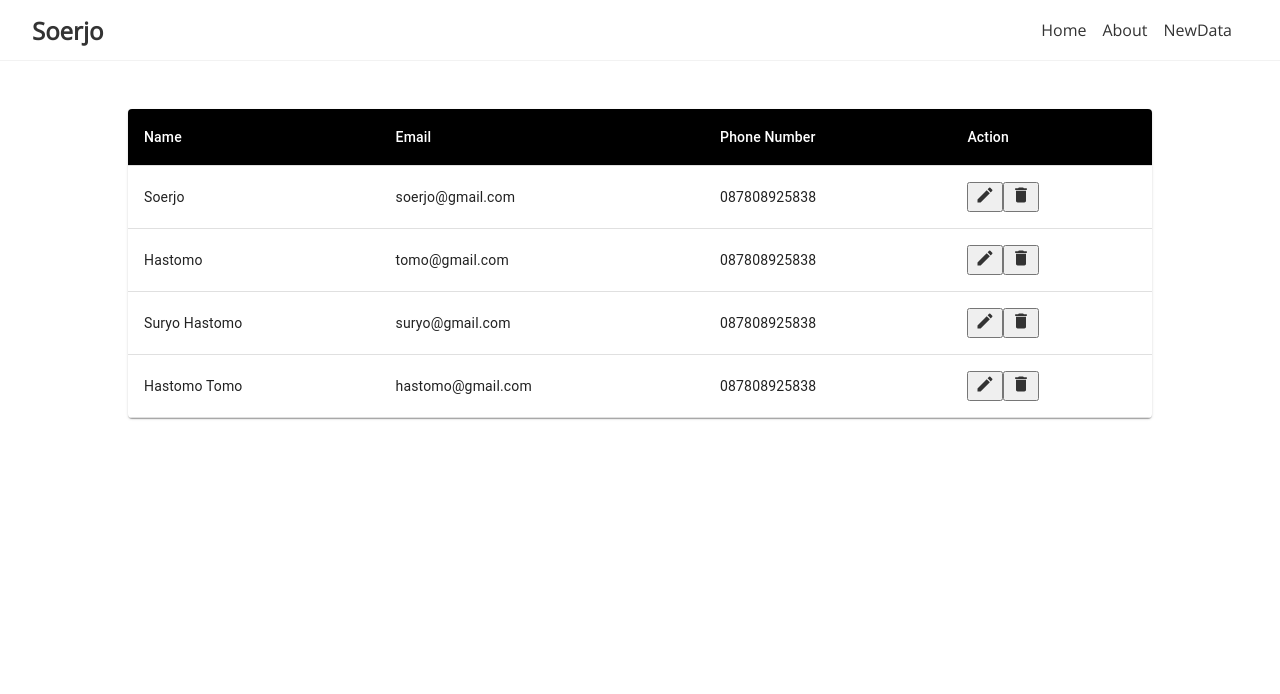
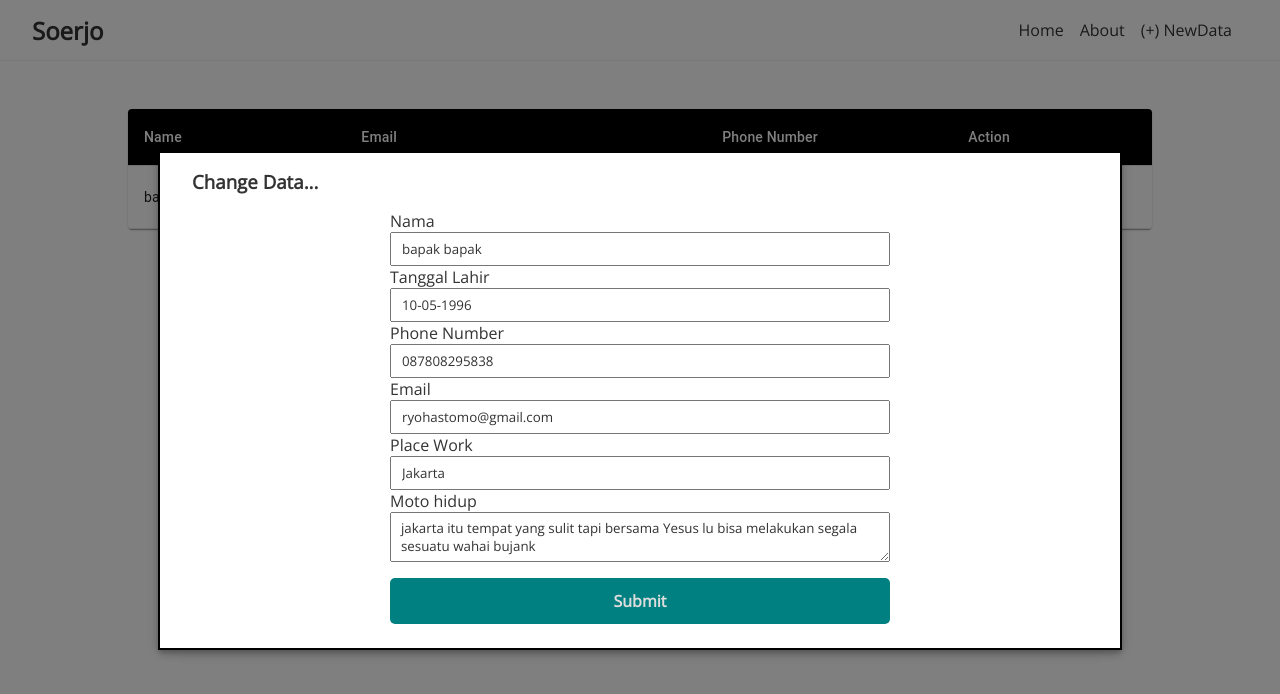
Before and after one commit to soerjo/reactjs-ninjas-fetch, a React (Create React App) app: page / in a window 1280 px wide. Both pictures are taken after a click on the button 985 px from the left and 197 px from the top of the page. Shown: the top 694 px of the page. Built offline with nearby package versions, Linux system fonts and the light colour scheme; data requests are answered from the project's data file.

Commit message:
finish project crud jsonServer

```diff
--- a/data/db.json
+++ b/data/db.json
@@ -1,40 +1,13 @@
 {
   "peoples": [
     {
-      "name": "Soerjo",
-      "email": "soerjo@gmail.com",
-      "phone": "087808925838",
-      "tanggal": "10-05-2000",
+      "name": "bapak bapak",
+      "email": "ryohastomo@gmail.com",
+      "phone": "087808295838",
+      "tanggal": "10-05-1996",
       "tempat": "Jakarta",
-      "moto": "Jangan mempermainkan hidup lu\nkita harus yakin wahai bujank",
-      "id": 8
-    },
-    {
-      "name": "Hastomo",
-      "email": "tomo@gmail.com",
-      "phone": "087808925838",
-      "tanggal": "10-05-2000",
-      "tempat": "Jakarta",
-      "moto": "Jangan mempermainkan hidup lu\nkita harus yakin wahai bujank",
-      "id": 2
-    },
-    {
-      "name": "Suryo Hastomo",
-      "email": "suryo@gmail.com",
-      "phone": "087808925838",
-      "tanggal": "10-05-2000",
-      "tempat": "Jakarta",
-      "moto": "Jangan mempermainkan hidup lu\nkita harus yakin wahai bujank",
-      "id": 3
-    },
-    {
-      "name": "Hastomo Tomo",
-      "email": "hastomo@gmail.com",
-      "phone": "087808925838",
-      "tanggal": "10-05-2000",
-      "tempat": "Jakarta",
-      "moto": "Jangan mempermainkan hidup lu\nkita harus yakin wahai bujank",
-      "id": 4
+      "moto": "jakarta itu tempat yang sulit tapi bersama Yesus lu bisa melakukan segala sesuatu wahai bujank",
+      "id": 1
     }
   ]
 }
--- a/src/components/Detail/index.js
+++ b/src/components/Detail/index.js
@@ -1,14 +1,43 @@
 import React from "react";
 import { useParams } from "react-router";
-import useFetch from "../../useFetch";
+import { useState, useEffect } from "react";
 import { CircularProgress } from "@material-ui/core";
 import "./details.css";
 
 function Detail() {
   const { id } = useParams();
-  const { data, err, loading } = useFetch(
-    "http://localhost:5000/peoples/" + id
-  );
+  const [data, setdata] = useState(null);
+  const [loading, setLoading] = useState(true);
+  const [err, setErr] = useState("");
+
+  useEffect(() => {
+    const abortCon = new AbortController();
+
+    setTimeout(() => {
+      fetch("http://localhost:5000/peoples/" + id, { signal: abortCon.signal })
+        .then((res) => {
+          if (!res.ok) {
+            throw Error("could not fetch the data for that resource!");
+          }
+          return res.json();
+        })
+        .then((datajson) => {
+          setLoading(false);
+          // console.log("dari fetch loading is: ", loading);
+          setdata(datajson);
+        })
+        .catch((err) => {
+          if (err.name === "AbortError") {
+            console.log("fetch aborted");
+          } else {
+            setLoading(false);
+            setErr(err.message);
+          }
+        });
+    }, 1000);
+    return () => abortCon.abort();
+  }, [id]);
+
   // console.log(data);
   return (
     <div className="detail">
--- /dev/null
+++ b/src/components/Edit/index.css
@@ -0,0 +1,46 @@
+.newData {
+  /* background-color: teal; */
+  width: 80%;
+  margin: auto;
+  margin-top: 3rem;
+}
+
+.form {
+  /* background-color: teal; */
+  max-width: 500px;
+  margin: 0 auto;
+  display: block;
+  margin-top: 1rem;
+}
+
+.form label {
+  /* background-color: brown; */
+  text-align: left;
+  display: block;
+}
+
+.form input,
+.form textarea {
+  width: 100%;
+  padding: 6px 10px;
+  border: 1 solid #ddd;
+  box-sizing: border-box;
+  display: block;
+}
+
+.form button {
+  border-radius: 5px;
+  margin-top: 1rem;
+  width: 100%;
+  padding: 12px 0px;
+  font-weight: bold;
+  font-size: 1rem;
+  color: #ddd;
+  background-color: teal;
+  border: none;
+  cursor: pointer;
+}
+
+.form button:hover {
+  box-shadow: 0 2px 5px 1px rgba(156, 173, 171, 0.5);
+}
--- /dev/null
+++ b/src/components/Edit/index.js
@@ -0,0 +1,152 @@
+import { makeStyles } from "@material-ui/core/styles";
+import Modal from "@material-ui/core/Modal";
+import Backdrop from "@material-ui/core/Backdrop";
+import Fade from "@material-ui/core/Fade";
+import { useState } from "react";
+
+const useStyles = makeStyles((theme) => ({
+  modal: {
+    display: "flex",
+    alignItems: "center",
+    justifyContent: "center",
+  },
+  paper: {
+    backgroundColor: theme.palette.background.paper,
+    border: "2px solid #000",
+    boxShadow: theme.shadows[5],
+    padding: theme.spacing(2, 4, 3),
+    width: "70%",
+  },
+}));
+
+function Edit({ person, isOpen, setupOpen, setLoading, setData }) {
+  const [name, setName] = useState(person.name);
+  const [tanggal, setTanggal] = useState(person.tanggal);
+  const [phone, setPhone] = useState(person.phone);
+  const [email, setEmail] = useState(person.email);
+  const [tempat, setTempat] = useState(person.tempat);
+  const [moto, setMoto] = useState(person.moto);
+  const [isLoading, setIsLoading] = useState(false);
+
+  const classes = useStyles();
+  const [open, setOpen] = useState(isOpen);
+  console.log("isi person", person);
+
+  const handleClose = () => {
+    setOpen(false);
+    setTimeout(() => {
+      setupOpen(false);
+    }, 1000);
+  };
+
+  const handleSubmit = (e) => {
+    e.preventDefault();
+    const data = {
+      name,
+      email,
+      phone,
+      tanggal,
+      tempat,
+      moto,
+    };
+
+    setIsLoading(true);
+    setLoading(true);
+    setData();
+
+    setTimeout(() => {
+      fetch("http://localhost:5000/peoples/" + person.id, {
+        method: "PUT",
+        headers: { "Content-Type": "application/json" },
+        body: JSON.stringify(data),
+      }).then(() => {
+        setIsLoading(false);
+        setOpen(false);
+        setTimeout(() => {
+          setupOpen(false);
+        }, 1000);
+        console.log("new data added");
+      });
+    }, 1000);
+  };
+
+  return (
+    <>
+      <Modal
+        aria-labelledby="transition-modal-title"
+        aria-describedby="transition-modal-description"
+        className={classes.modal}
+        open={open}
+        onClose={handleClose}
+        closeAfterTransition
+        BackdropComponent={Backdrop}
+        BackdropProps={{
+          timeout: 500,
+        }}
+      >
+        <Fade in={open}>
+          <div className={classes.paper}>
+            <h3>Change Data...</h3>
+            <div className="form">
+              <form onSubmit={(e) => handleSubmit(e)}>
+                <label id="setNama">Nama</label>
+                <input
+                  value={name}
+                  onChange={(e) => setName(e.target.value)}
+                  type="text"
+                  required
+                />
+                <label>Tanggal Lahir</label>
+                <input
+                  value={tanggal}
+                  onChange={(e) => setTanggal(e.target.value)}
+                  type="text"
+                  required
+                />
+                <label>Phone Number</label>
+                <input
+                  value={phone}
+                  onChange={(e) => setPhone(e.target.value)}
+                  type="text"
+                  required
+                />
+                <label>Email</label>
+                <input
+                  value={email}
+                  onChange={(e) => setEmail(e.target.value)}
+                  type="text"
+                  required
+                />
+                <label>Place Work</label>
+                <input
+                  value={tempat}
+                  onChange={(e) => setTempat(e.target.value)}
+                  type="text"
+                  required
+                />
+                <label>Moto hidup</label>
+                <textarea
+                  value={moto}
+                  onChange={(e) => setMoto(e.target.value)}
+                  required
+                />
+                {!isLoading && <button type="submit">Submit</button>}
+                {isLoading && (
+                  <button
+                    disabled
+                    type="submit"
+                    style={{ backgroundColor: "lightgray", color: "#333" }}
+                  >
+                    Loading...
+                  </button>
+                )}
+              </form>
+            </div>
+          </div>
+        </Fade>
+      </Modal>
+    </>
+  );
+}
+
+export default Edit;
--- a/src/components/Navbar/index.js
+++ b/src/components/Navbar/index.js
@@ -10,7 +10,7 @@ const Navbar = () => {
       <div className="links">
         <Link to="/">Home</Link>
         <Link to="/about">About</Link>
-        <Link to="/create">NewData</Link>
+        <Link to="/create">(+) NewData</Link>
       </div>
     </nav>
   );
--- a/src/components/Table/index.css
+++ b/src/components/Table/index.css
@@ -9,3 +9,11 @@
   align-items: center;
   justify-content: center;
 }
+
+.dataKosong {
+  /* background-color: burlywood; */
+  border: 1px solid #333;
+  width: 99%;
+  margin: auto;
+  text-align: center;
+}
--- a/src/components/Table/index.js
+++ b/src/components/Table/index.js
@@ -1,4 +1,3 @@
-import { withStyles } from "@material-ui/core/styles";
 import {
   Table,
   TableBody,
@@ -9,12 +8,13 @@ import {
   Paper,
   CircularProgress,
 } from "@material-ui/core";
+import { withStyles } from "@material-ui/core/styles";
 import DeleteIcon from "@material-ui/icons/Delete";
 import EditIcon from "@material-ui/icons/Edit";
+import { useHistory } from "react-router-dom";
+import { useState, useEffect } from "react";
 import "./index.css";
-import useFetch from "../../useFetch";
-import { useState } from "react";
-import { useHistory } from "react-router-dom";
+import Edit from "../Edit";
 
 const StyledTableCell = withStyles((theme) => ({
   head: {
@@ -35,11 +35,39 @@ const StyledTableRow = withStyles((theme) => ({
 }))(TableRow);
 
 export default function TableTamplate() {
-  const [render, setrender] = useState(false);
-  const { data, loading, err } = useFetch(
-    "http://localhost:5000/peoples",
-    render
-  );
+  const [edit, setEdit] = useState(false);
+  const [data, setdata] = useState(null);
+  const [loading, setLoading] = useState(true);
+  const [dataEdit, setDataEdit] = useState();
+  const [err, setErr] = useState("");
+
+  useEffect(() => {
+    const abortCon = new AbortController();
+
+    setTimeout(() => {
+      fetch("http://localhost:5000/peoples", { signal: abortCon.signal })
+        .then((res) => {
+          if (!res.ok) {
+            throw Error("could not fetch the data for that resource!");
+          }
+          return res.json();
+        })
+        .then((datajson) => {
+          setLoading(false);
+          // console.log("dari fetch loading is: ", loading);
+          setdata(datajson);
+        })
+        .catch((err) => {
+          if (err.name === "AbortError") {
+            console.log("fetch aborted");
+          } else {
+            setLoading(false);
+            setErr(err.message);
+          }
+        });
+    }, 1000);
+    return () => abortCon.abort();
+  }, [loading]);
 
   const history = useHistory();
 
@@ -49,16 +77,21 @@ export default function TableTamplate() {
     })
       .then(() => {
         console.log("has been deleted");
-        setrender(!render);
+        setdata();
+        setLoading(true);
       })
       .catch((err) => {
         console.log(err.message);
       });
   };
 
+  const handleEdit = (data) => {
+    setEdit(true);
+    setDataEdit(data);
+  };
+
   return (
     <div className="table">
-      {console.log("log dari render:", render)}
       {loading && (
         <div className="circular">
           <CircularProgress />
@@ -88,7 +121,7 @@ export default function TableTamplate() {
                   <TableCell>{person.email}</TableCell>
                   <TableCell>{person.phone}</TableCell>
                   <TableCell>
-                    <button>
+                    <button onClick={() => handleEdit(person)}>
                       <EditIcon fontSize="small" />
                     </button>
                     <button onClick={() => handleDelete(person.id)}>
@@ -101,6 +134,18 @@ export default function TableTamplate() {
           </Table>
         </TableContainer>
       )}
+      {data === false && loading === false && (
+        <p className="dataKosong"> Datanya kosong ....</p>
+      )}
+      {edit && (
+        <Edit
+          person={dataEdit}
+          isOpen={edit}
+          setupOpen={setEdit}
+          setLoading={setLoading}
+          setData={setdata}
+        />
+      )}
     </div>
   );
 }
--- a/src/useFetch.js
+++ /dev/null
@@ -1,41 +0,0 @@
-import { useEffect, useState } from "react";
-
-function useFetch(url, triger) {
-  const [data, setdata] = useState(null);
-  const [loading, setLoading] = useState(true);
-  const [err, setErr] = useState("");
-  console.log("isi loading di dalam fetch", loading);
-
-  useEffect(() => {
-    const abortCon = new AbortController();
-
-    setTimeout(() => {
-      fetch(url, { signal: abortCon.signal })
-        .then((res) => {
-          if (!res.ok) {
-            throw Error("could not fetch the data for that resource!");
-          }
-          return res.json();
-        })
-        .then((datajson) => {
-          setLoading(false);
-          // console.log("dari fetch loading is: ", loading);
-          setdata(datajson);
-        })
-        .catch((err) => {
-          if (err.name === "AbortError") {
-            console.log("fetch aborted");
-          } else {
-            setLoading(false);
-            setErr(err.message);
-          }
-        });
-    }, 1000);
-
-    return () => abortCon.abort();
-  }, [url, triger]);
-
-  return { data, loading, err };
-}
-
-export default useFetch;
```
